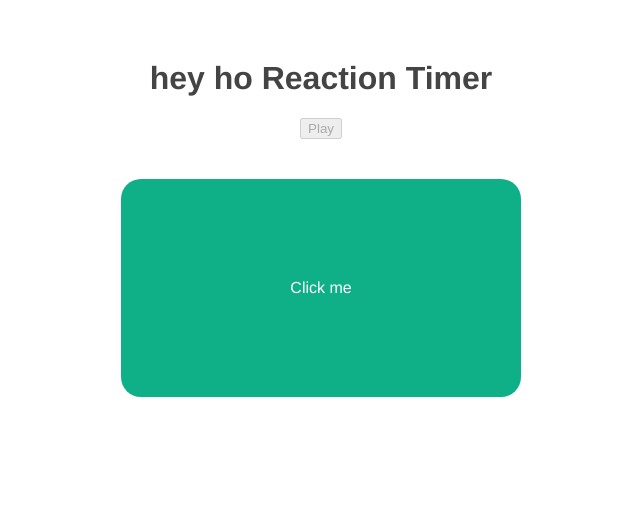
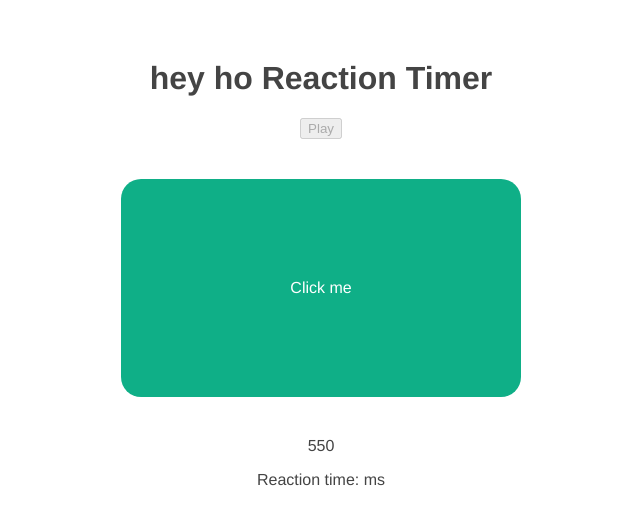
Before and after one commit to AdaN6/reaction-timer, a Vue app: page / in a window 1280 px wide. Both pictures are taken after a click on the button "Play". Shown: the top 524 px of the page, without its empty margins (319-959 px from the left). Built offline with nearby package versions, Linux system fonts and the light colour scheme.

Commit message:
custom event from passing the props from another component

```diff
--- a/src/App.vue
+++ b/src/App.vue
@@ -5,7 +5,8 @@
  <button @click="start" :disabled="isPlaying">
   Play
  </button>
- <Block v-if="isPlaying" :delay="delay"/>
+ <Block v-if="isPlaying" :delay="delay" @end="endGame"/>
+ <p>Reaction time: {{score}} ms </p>
 </template>
 
 <script>
@@ -18,6 +19,7 @@ export default {
     return {
       isPlaying: false,
       delay: null,
+      score: null
     }
   },
   methods: {
@@ -25,6 +27,11 @@ export default {
       this.delay = 2000  + Math.random() * 5000
       this.isPlaying = true
       // console.log(this.delay)
+    },
+    endGame(timeResult) {
+      this.score = timeResult
+      this.isPlaying = false
+
     }
   }
 }
--- a/src/components/Block.vue
+++ b/src/components/Block.vue
@@ -1,6 +1,9 @@
 <template>
   <div class="block" v-if="showBlock" @click="stopTimer">
     Click me
+  </div>
+  <div>
+    <p>{{reactionTime}} </p>
   </div>
 </template>
 
@@ -31,6 +34,7 @@ export default {
       stopTimer() {
         clearInterval(this.timer)
         console.log(this.reactionTime)
+        this.$emit('end', this.reactionTime)
       }
     },
     updated() {
```
Also changed, not shown: src/components/Results.vue (+13 -0 lines).
